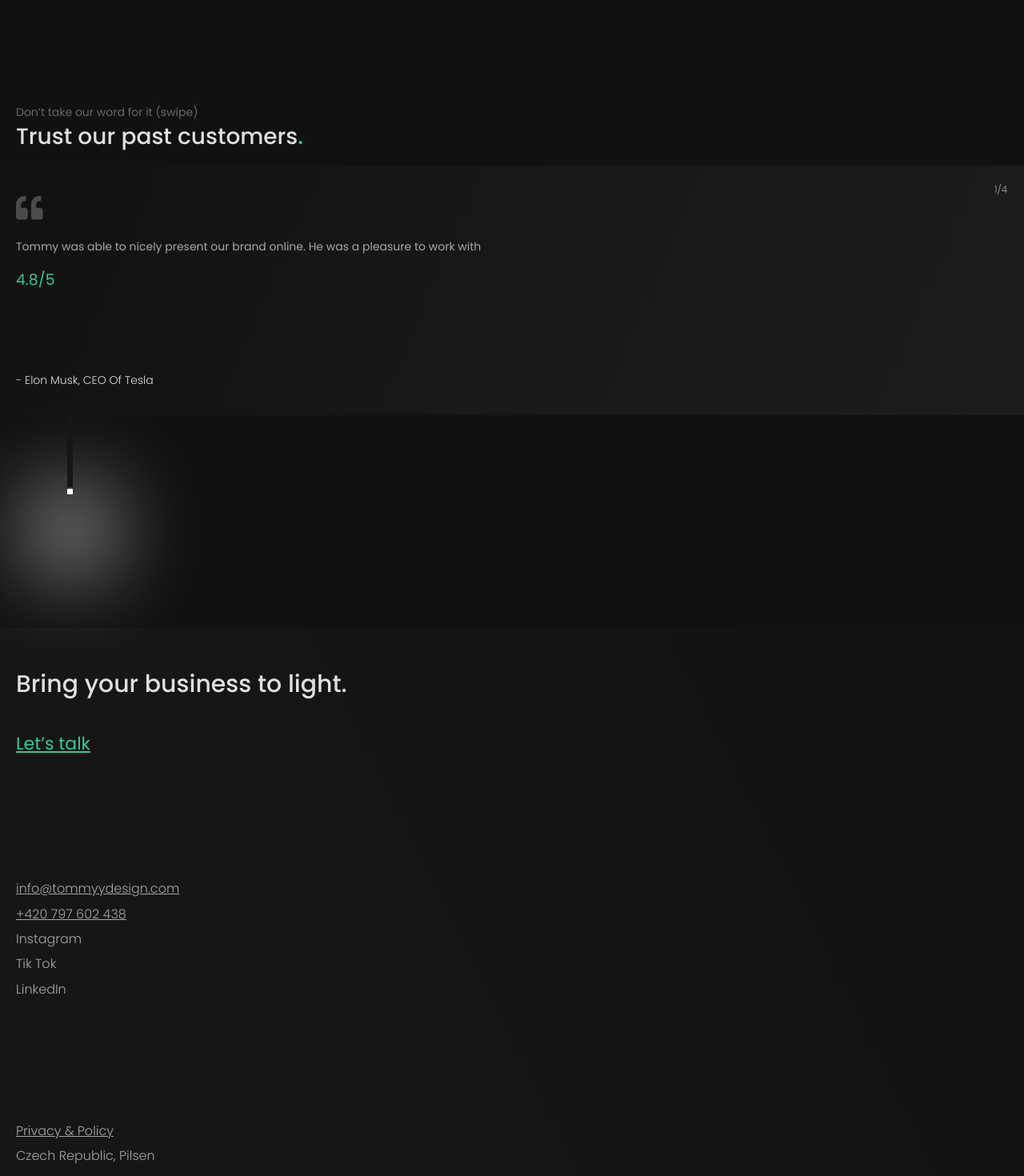
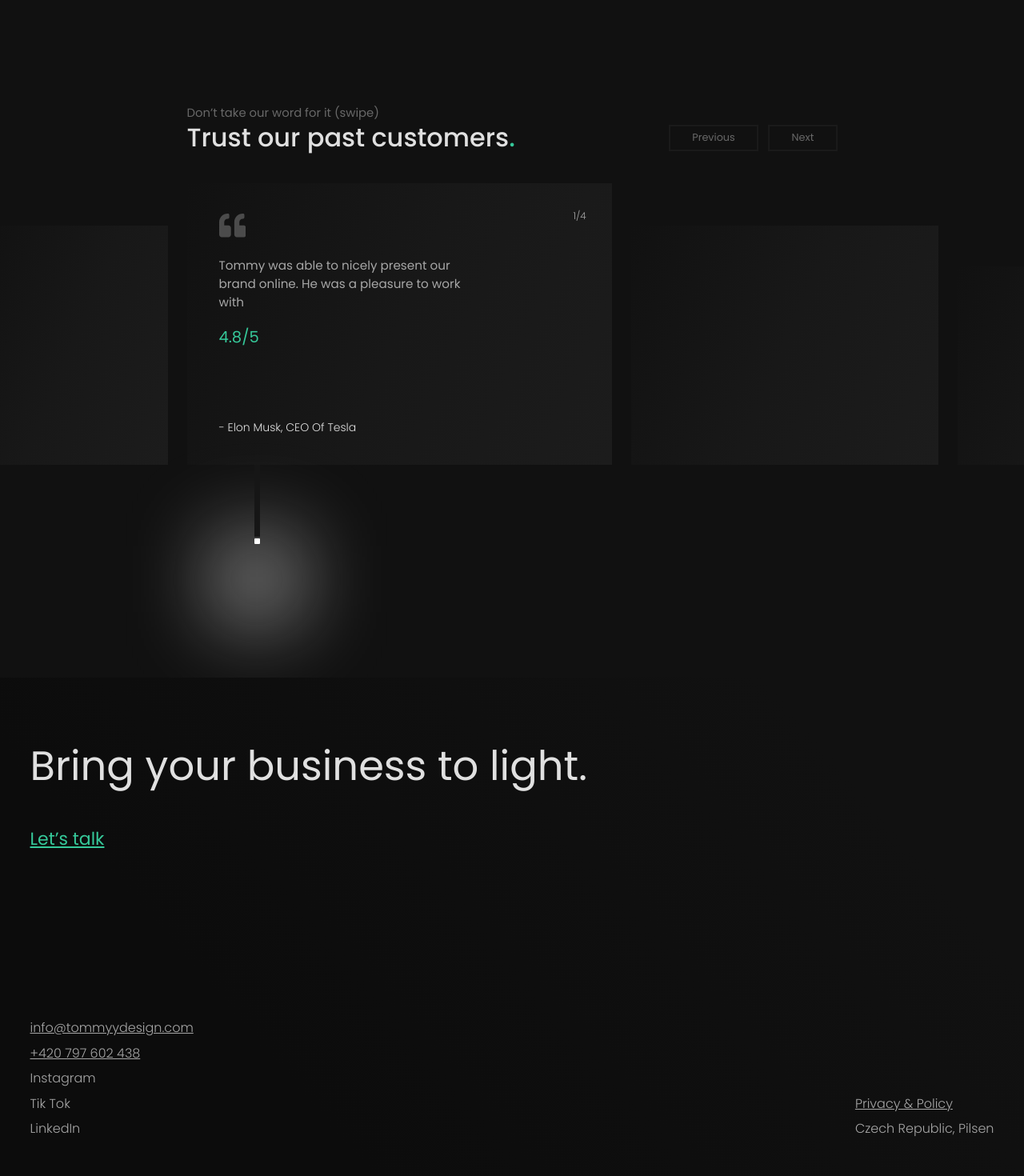
Before and after one commit to tommyyh/portfolio-new, a React (Create React App) app in the folder client/: page / in a window 1280 px wide. Shown: the part 5800-7270 px from the top of the page at 80% size. Built offline with nearby package versions, Linux system fonts and the light colour scheme.

Commit message:
Added reviews and footer for desktop (No interactions on Home page yet)

```diff
--- a/client/src/components/Footer/Footer.js
+++ b/client/src/components/Footer/Footer.js
@@ -8,12 +8,14 @@ const Footer = () => {
   const dispatch = useDispatch();
 
   return (
-    <footer className={css['footer']}>
+    <footer className={css['footer-cont']}>
+      <div className={css['footer']}>
         <div className={css['footer-top']}>
           <h2>Bring your business to light.</h2>
           <h3 onClick={() => dispatch(setContactOpen(true))}>Let’s talk</h3>
         </div>
 
+        <div className={css['footer-links']}>
           <div className={css['footer-mid']}>
             <ul>
               <li>
@@ -42,6 +44,8 @@ const Footer = () => {
               <li>Czech Republic, Pilsen</li>
             </ul>
           </div>
+        </div>
+      </div>
     </footer>
   );
 };
--- a/client/src/components/Footer/footer.module.scss
+++ b/client/src/components/Footer/footer.module.scss
@@ -42,3 +42,73 @@
     color: $text;
   }
 }
+
+@media all and (min-width: 1025px) {
+  .footer-cont {
+    display: flex;
+    justify-content: center;
+    position: relative;
+    overflow: hidden;
+
+    width: 100%;
+
+    background: linear-gradient(229.28deg, #111111 17.86%, #111111 17.87%, #0C0C0C 74.43%);
+  }
+
+  .footer-links {
+    display: flex;
+    justify-content: space-between;
+    align-items: flex-end;
+  }
+
+  .footer {
+    display: flex;
+    flex-direction: column;
+    justify-content: space-between;
+
+    padding: 4.5rem $padding 3rem $padding;
+    width: $width;
+    height: 39rem;
+
+    background: none;
+
+    & h2 {
+      margin: 0 4.3rem 0 0;
+
+      font-size: 3.2rem;
+      font-weight: 400;
+      color: $second;
+    }
+
+    & h3 {
+      margin: 0.7rem 0 0 0;
+      width: fit-content;
+
+      font-size: 3.2rem;
+      font-weight: 400;
+      color: $accent;
+      text-decoration: underline;
+      cursor: pointer;
+      transition: 300ms ease;
+      opacity: 100%;
+
+      &:hover {
+        opacity: 70%;
+      }
+    }
+
+    & li {
+      margin: 0.4rem 0 0 0;
+
+      list-style-type: none;
+      font-size: 1rem;
+      font-weight: 300;
+      color: $text;
+    }
+
+    & a {
+      text-decoration: none;
+      color: $text;
+    }
+  }
+}
--- a/client/src/components/Reviews/Reviews.js
+++ b/client/src/components/Reviews/Reviews.js
@@ -2,15 +2,22 @@ import React, { useRef, useState } from 'react';
 import css from './reviews.module.scss';
 import Review from './components/Review';
 import { useSwipeable } from 'react-swipeable';
+import { useMediaQuery } from 'react-responsive';
 
 const Reviews = () => {
   const [counter, setCounter] = useState(1);
   const firstRef = useRef();
   const reviewAmount = 4;
+  const isDesktopOrLaptop = useMediaQuery({
+    query: '(min-width: 1025px)',
+  });
+  const isTabletOrMobile = useMediaQuery({ query: '(max-width: 1024px)' });
 
   const leftSwipe = () => {
     if (counter < reviewAmount) {
+      if (isTabletOrMobile) {
         document.body.style.overflowY = 'hidden';
+      }
 
       const imgWidth = firstRef.current.offsetWidth;
       const divMargin = 0;
@@ -27,7 +34,9 @@ const Reviews = () => {
 
   const rightSwipe = () => {
     if (counter > 1) {
+      if (isTabletOrMobile) {
         document.body.style.overflowY = 'hidden';
+      }
 
       const imgWidth = firstRef.current.offsetWidth;
       const divMargin = 0;
@@ -47,15 +56,34 @@ const Reviews = () => {
   });
 
   return (
-    <section className={css['reviews']}>
+    <section className={css['reviews-cont']}>
+      <div className={css['reviews']}>
         <div className={css['reviews-title']}>
+          <div>
             <h5>Don’t take our word for it (swipe)</h5>
             <h2>
               Trust our past customers<span>.</span>
             </h2>
           </div>
 
+          {isDesktopOrLaptop && (
+            <div className={css['reviews-buttons']}>
+              <div className={css['reviews-button']} onClick={rightSwipe}>
+                Previous
+              </div>
+              <div className={css['reviews-button']} onClick={leftSwipe}>
+                Next
+              </div>
+            </div>
+          )}
+        </div>
+
         {/* Slideshow */}
+        <div className={css['reviews-list-cont']}>
+          <div
+            className={`${css['reviews-box']} ${css['reviews-box-left']}`}
+          ></div>
+
           <div {...handlers} className={css['reviews-list']}>
             <Review
               text={
@@ -96,6 +124,11 @@ const Reviews = () => {
             />
           </div>
 
+          <div
+            className={`${css['reviews-box']} ${css['reviews-box-right']}`}
+          ></div>
+        </div>
+
         <div className={css['reviews-lamp']}>
           <svg
             width='0.4375rem'
@@ -109,6 +142,7 @@ const Reviews = () => {
           </svg>
           <div className={css['reviews-lamp-light']}></div>
         </div>
+      </div>
     </section>
   );
 };
--- a/client/src/components/Reviews/components/review.module.scss
+++ b/client/src/components/Reviews/components/review.module.scss
@@ -45,3 +45,51 @@
     color: $second;
   }
 }
+
+@media all and (min-width: 1025px) {
+  .review {
+    display: flex;
+    flex-direction: column;
+    justify-content: space-between;
+
+    min-width: 33.2rem;
+    height: 22rem;
+    padding: 2.25rem 2.5rem 2.25rem 2.5rem;
+    position: relative;
+
+    background: linear-gradient(113.38deg, #111111 0%, #181818 49.96%, #1C1C1C 98.98%);
+    transition: 290ms ease;
+
+    & h6 {
+      position: absolute;
+      top: 2rem;
+      right: 2rem;
+
+      font-size: 0.75rem;
+      font-weight: 300;
+      color: $text;
+    }
+
+    & p {
+      margin: 0.9rem 8.5rem 0 0;
+
+      font-size: 0.95rem;
+      font-weight: 400;
+      color: $text;
+    }
+
+    & h4 {
+      margin: 1.15rem 0 0 0;
+
+      font-weight: 400;
+      font-size: 1.22rem;
+      color: $accent;
+    }
+
+    & h3 {
+      font-weight: 300;
+      font-size: 0.875rem;
+      color: $second;
+    }
+  }
+}
--- a/client/src/components/Reviews/reviews.module.scss
+++ b/client/src/components/Reviews/reviews.module.scss
@@ -57,3 +57,145 @@
   background: rgba(241, 241, 241, 0.7);
   filter: blur(54px);
 }
+
+@media all and (min-width: 1025px) {
+  .reviews-cont {
+    display: flex;
+    justify-content: center;
+    position: relative;
+    overflow: hidden;
+
+    width: 100%;
+  }
+
+  .reviews {
+    width: $width;
+    padding: 11rem 13.5rem 0 13.5rem;
+  }
+
+  .reviews-buttons {
+    display: flex;
+
+    & .reviews-button {
+      padding: 0.35rem 1.7rem;
+
+      font-size: 0.8rem;
+      font-weight: 400;
+      color: $dark;
+      border: 2px solid #1A1A1A;
+      cursor: pointer;
+      user-select: none;
+
+      &:first-child {
+        margin-right: 0.78rem;
+      }
+    }
+  }
+
+  .reviews-title {
+    display: flex;
+    align-items: flex-end;
+    justify-content: space-between;
+
+    padding: 0 0 0 0;
+
+    & h5 {
+      font-size: 0.925rem;
+      font-weight: 400;
+      color: $dark;
+    }
+
+    & h2 {
+      margin: 0.1rem 0 0 0;
+
+      line-height: 2.2rem;
+      font-size: 2rem;
+      font-weight: 500;
+      color: $second;
+
+      & span {
+        color: $accent;
+      }
+    }
+  }
+
+  .reviews-list {
+    display: flex;
+    align-items: center;
+
+    width: 33.2rem;
+    margin: 0 0 0 0;
+    overflow: hidden;
+  }
+
+  // Lamp
+  .reviews-lamp {
+    position: relative;
+    margin: 0 0 10rem 5.25rem;
+
+    & svg {
+      position: relative;
+      z-index: 16;
+    }
+  }
+
+  .reviews-lamp-light {
+    position: absolute;
+    width: 94px;
+    height: 94px;
+    left: -2.7rem;
+    margin-top: -0.6rem;
+    z-index: 15;
+
+    background: rgba(241, 241, 241, 0.7);
+    filter: blur(54px);
+  }
+
+  // Side boxes
+  .reviews-list-cont {
+    display: flex;
+    align-items: flex-end;
+    position: relative;
+
+    margin: 2.5rem 0 0 0;
+  }
+
+  .reviews-box {
+    width: 15rem;
+    height: 18.7rem;
+    position: absolute;
+
+    background: linear-gradient(113.38deg, #111111 0%, #181818 49.96%, #1C1C1C 98.98%);
+  }
+
+  .reviews-box-left {
+    left: -16.5rem;
+
+    &::before {
+      content: '';
+      width: 15rem;
+      height: 15.5rem;
+      position: absolute;
+      left: -16.5rem;
+      bottom: 0;
+
+      background: linear-gradient(113.38deg, #111111 0%, #181818 49.96%, #1C1C1C 98.98%);
+    }
+  }
+
+  .reviews-box-right {
+    width: 24rem;
+    left: 34.7rem;
+
+    &::after {
+      content: '';
+      width: 23.5rem;
+      height: 15.5rem;
+      position: absolute;
+      left: 25.5rem;
+      bottom: 0;
+
+      background: linear-gradient(113.38deg, #111111 0%, #181818 49.96%, #1C1C1C 98.98%);
+    }
+  }
+}
```
Lines whose indentation alone changed are shown as unchanged.
